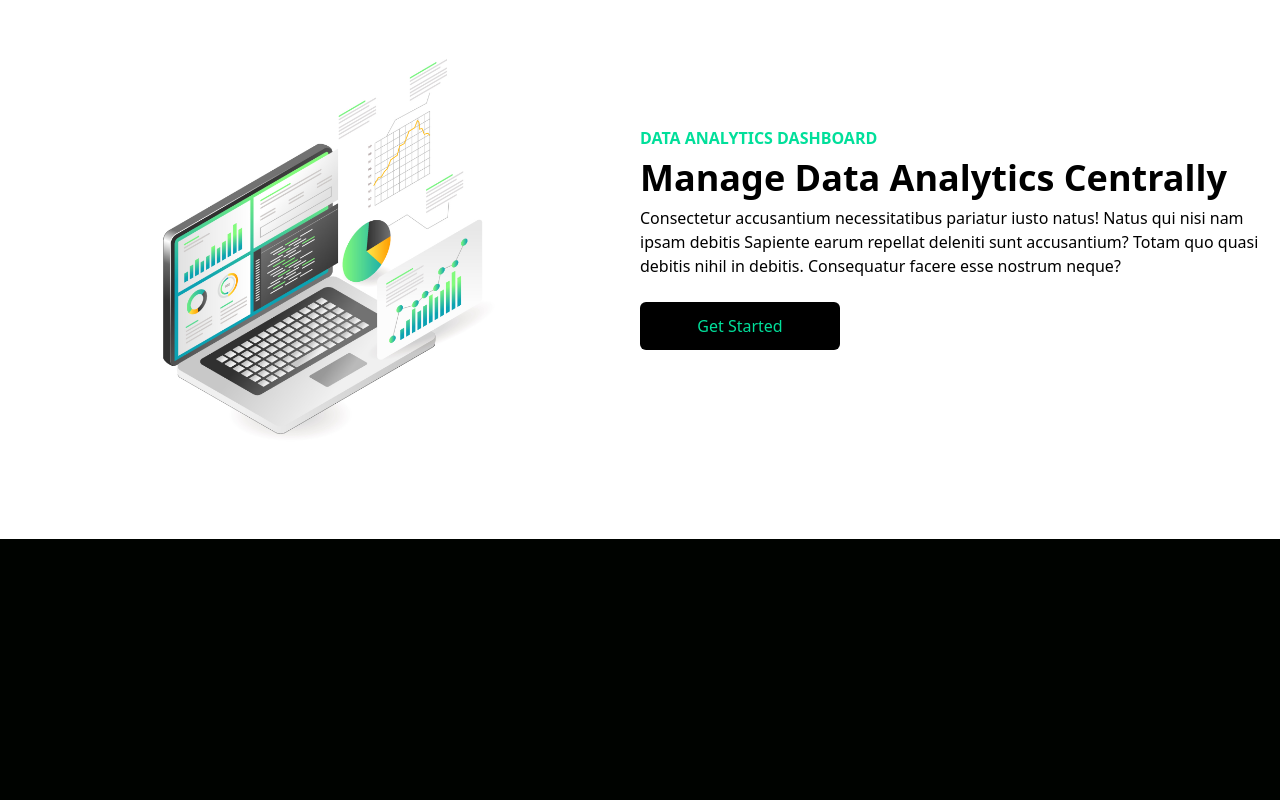
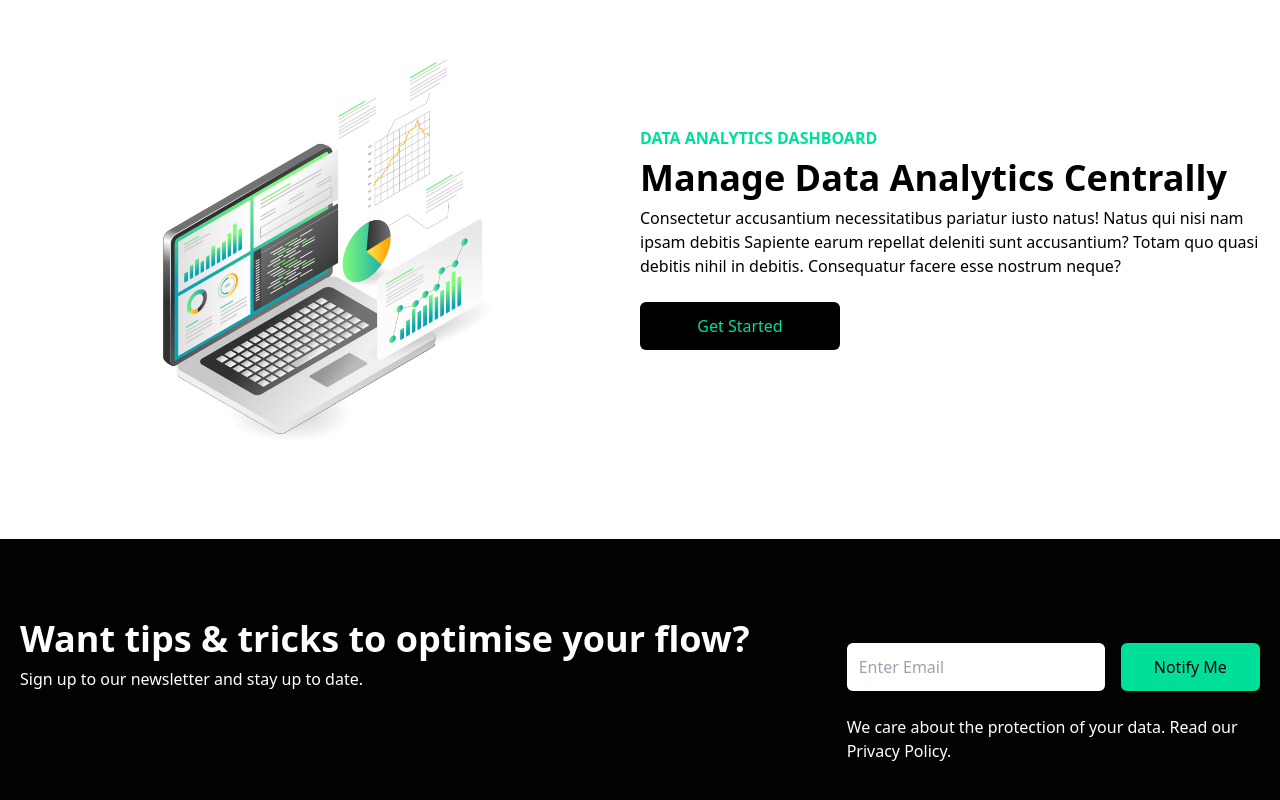
Before and after one commit to heyyitsady/prime-finance-react, a React (Create React App) app: page / in a window 1280 px wide. Shown: the part 838-1638 px from the top of the page. Before the commit the page ends 1377 px from the top, so only its background shows below. Built offline with nearby package versions, Linux system fonts and the light colour scheme.

Commit message:
feat: import and render Newsletter component

```diff
--- a/src/App.js
+++ b/src/App.js
@@ -2,6 +2,7 @@ import React from "react";
 import Analytics from "./components/Analytics";
 import Hero from "./components/Hero";
 import Navbar from "./components/Navbar";
+import Newsletter from "./components/Newsletter";
 
 function App() {
   return (
@@ -9,6 +10,7 @@ function App() {
       <Navbar />
       <Hero />
       <Analytics />
+      <Newsletter />
     </div>
   );
 }
```
